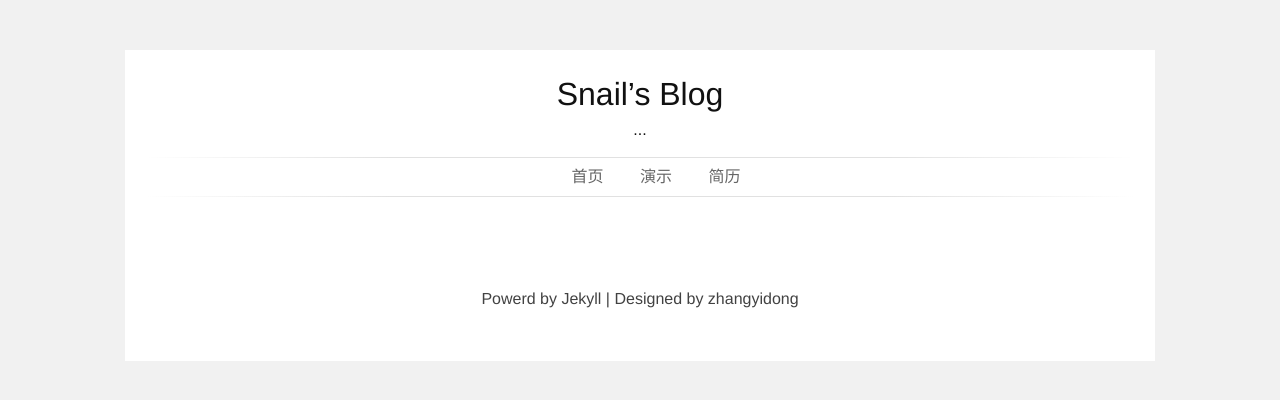
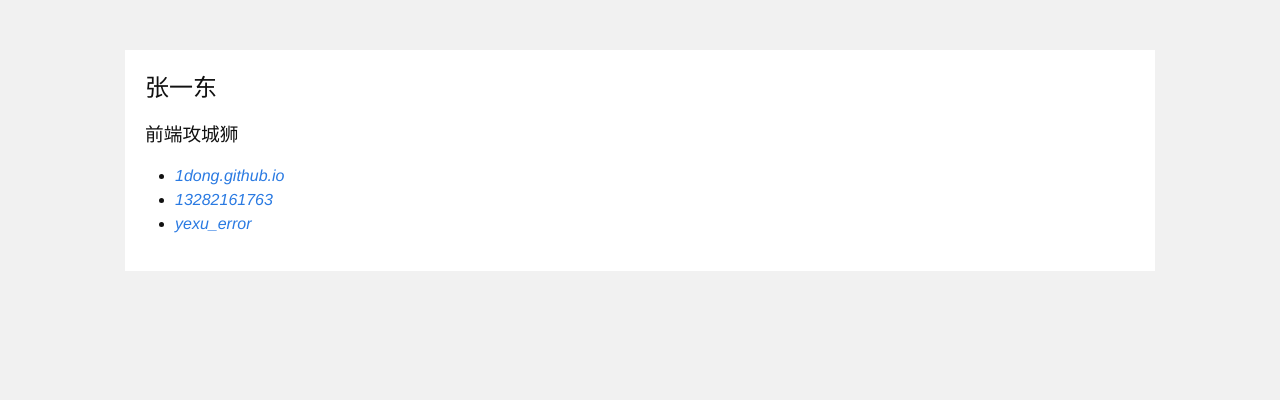
Before and after one commit to 1dong/1dong.github.io, a Jekyll site: the page built from resume.html, in a window 1280 px wide. Shown: the top 400 px of the page. Built offline with Jekyll 4.4.1, drawn with Linux system fonts in a browser that asks for light colours.

Commit message:
resume layout modify

```diff
--- /dev/null
+++ b/_layouts/resume.html
@@ -0,0 +1,9 @@
+<!DOCTYPE html>
+<html>
+  {% include head.html%}
+  <body>
+    <div class="container">
+      {{content}}
+    </div>
+  </body>
+</html>
--- a/resume.html
+++ b/resume.html
@@ -1,5 +1,30 @@
 ---
-layout: default
+layout: resume
 title: resume
 permalink: /resume/
 ---
+
+<div class="resume">
+  <header class="row">
+    <section class=title>
+      <h2>张一东</h2>
+      <h3>前端攻城狮</h3>
+    </section>
+    <address>
+      <ul>
+        <li>
+          <i class="icon"></i>
+          <a href="http://1dong.github.io" target="_blank">1dong.github.io</a>
+        </li>
+        <li>
+          <i class="icon tel"></i>
+          <a href="tel://13282161762">13282161763</a>
+        </li>
+        <li>
+          <i class="icon wechat"></i>
+          <a>yexu_error</a>
+        </li>
+      </ul>
+    </address>
+  </header>
+</div>
```
